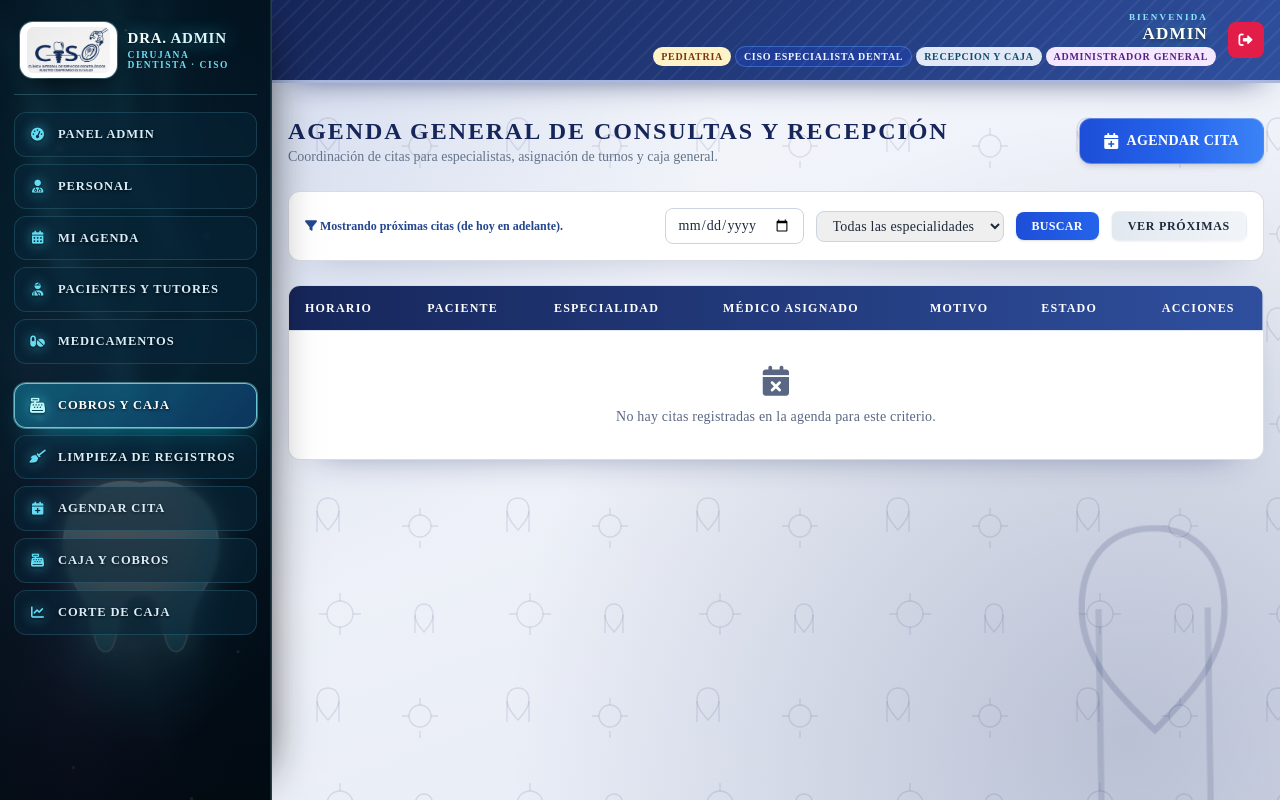
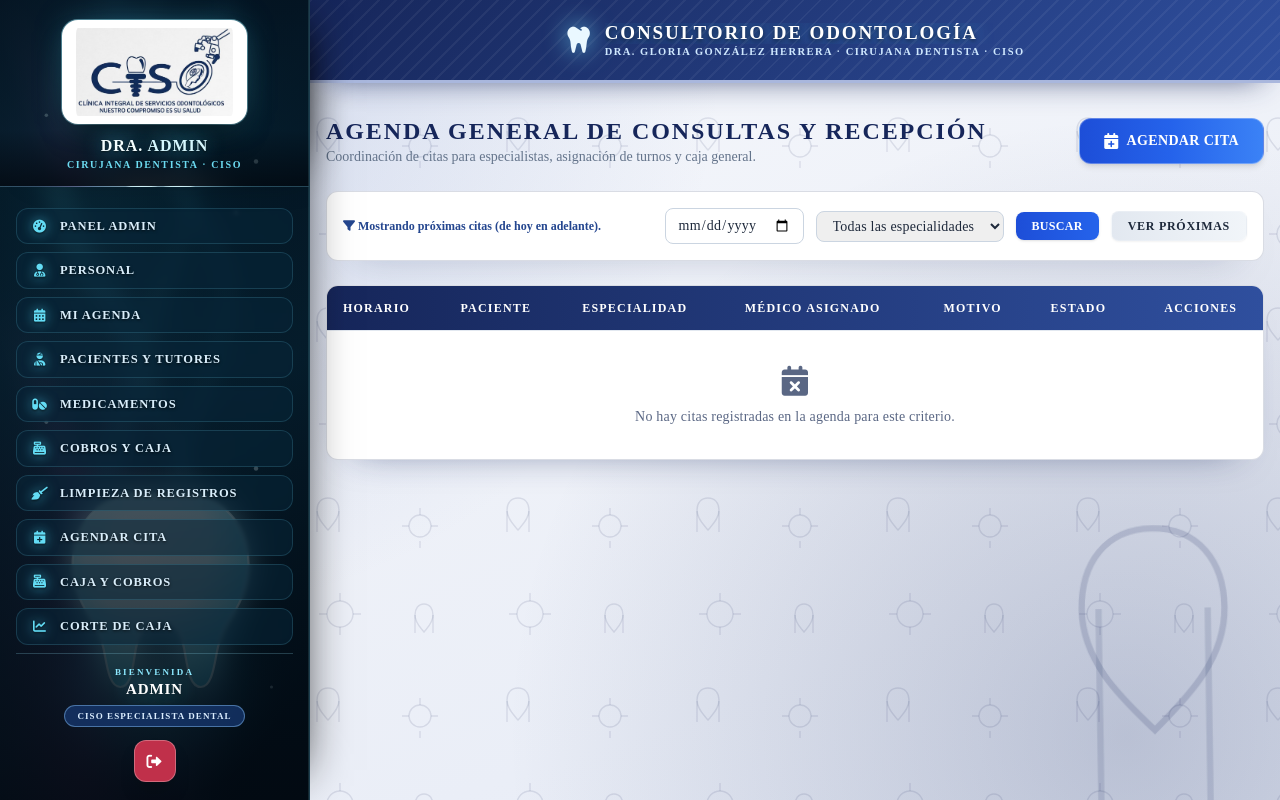
Before and after one commit to yaritzirodriguez02-ai/clinica-humana, a Spring Boot app: page /citas in a window 1280 px wide. Run offline with Spring Boot 4, Linux system fonts and the light colour scheme; a user stored in the database is signed in; data that the repository does not hold is empty; some of the project's set-up classes (security, data sources, template engines, error pages and the like) are left out, and stand-ins take their place; some libraries are stand-ins or nearby versions.

Commit message:
guarda cambios

```diff
--- a/src/main/resources/static/css/panel-odontologia.css
+++ b/src/main/resources/static/css/panel-odontologia.css
@@ -397,12 +397,12 @@ div[class*="fixed"][class*="inset-0"] > div {
    ========================================================================== */
 
 body:has(> header.ciso-navbar) {
-    padding-left: 272px;
+    padding-left: 310px;
 }
 
 /* En la barra lateral vive la identidad: se oculta la marca duplicada del encabezado */
-header.ciso-navbar > div > div > a:first-child {
-    display: none;
+header.ciso-navbar .ciso-brand-link {
+    display: none !important;
 }
 
 header.ciso-navbar > div > div {
@@ -415,14 +415,14 @@ header.ciso-navbar nav {
     top: 0;
     bottom: 0;
     left: 0;
-    width: 272px;
+    width: 310px;
     height: 100vh;
     display: flex !important;
     flex-direction: column;
     align-items: stretch;
     justify-content: flex-start;
-    gap: 7px;
-    padding: 18px 14px 22px;
+    gap: 8px;
+    padding: 208px 16px 18px;
     overflow-x: hidden;
     overflow-y: auto;
     background-color: #03101d;
@@ -439,37 +439,54 @@ header.ciso-navbar nav {
     scrollbar-color: rgba(140, 230, 255, .35) transparent;
 }
 
-/* Tarjeta de identidad: logo CISO + nombre de la doctora */
+/* Identidad fija en la cabeza de la barra lateral: logo grande y nombre debajo */
 .ciso-sidebar__brand {
+    position: fixed;
+    top: 0;
+    left: 0;
+    width: 310px;
+    box-sizing: border-box;
     display: flex;
+    flex-direction: column;
     align-items: center;
-    gap: 11px;
-    padding: 4px 6px 16px;
-    margin-bottom: 10px;
+    gap: 12px;
+    padding: 20px 16px 16px;
+    background-color: #03101d;
+    background-image:
+        linear-gradient(180deg, rgba(3, 16, 29, .78) 0%, rgba(4, 24, 38, .66) 70%, rgba(2, 10, 18, .88) 100%),
+        url("/img/sidebar-ciso.svg");
+    background-size: cover, cover;
+    background-position: center, center;
+    background-repeat: no-repeat, no-repeat;
+    border-right: 1px solid rgba(128, 226, 255, .22);
     border-bottom: 1px solid rgba(151, 232, 255, .22);
+    box-shadow: 18px 0 46px -30px rgba(0, 0, 0, .95), inset -1px 0 0 rgba(140, 240, 255, .12);
+    z-index: 65;
 }
 
 .ciso-sidebar__logo {
-    height: 56px;
+    height: 104px;
     width: auto;
-    flex-shrink: 0;
-    padding: 5px 7px;
+    max-width: 100%;
+    object-fit: contain;
+    padding: 8px 14px;
     background: #ffffff;
-    border-radius: 13px;
-    box-shadow: 0 12px 26px -12px rgba(0, 0, 0, .85), 0 0 0 1px rgba(163, 240, 255, .35);
+    border-radius: 16px;
+    box-shadow: 0 16px 32px -14px rgba(0, 0, 0, .9), 0 0 0 1px rgba(163, 240, 255, .45), 0 0 34px -10px rgba(80, 220, 255, .55);
 }
 
 .ciso-sidebar__who {
     display: flex;
     flex-direction: column;
-    gap: 4px;
+    align-items: center;
+    gap: 5px;
     min-width: 0;
-    text-align: left;
+    text-align: center;
 }
 
 .ciso-sidebar__doctor {
-    font: 700 15px/1.15 var(--ciso-serif) !important;
-    letter-spacing: .05em !important;
+    font: 700 16px/1.2 var(--ciso-serif) !important;
+    letter-spacing: .06em !important;
     text-transform: uppercase;
     color: #f4feff;
     text-shadow: 0 0 18px rgba(95, 225, 255, .6), 0 1px 2px rgba(0, 0, 0, .8);
@@ -480,7 +497,7 @@ header.ciso-navbar nav {
 }
 
 .ciso-sidebar__role {
-    font: 600 9.5px/1 var(--ciso-serif) !important;
+    font: 600 10px/1 var(--ciso-serif) !important;
     letter-spacing: .16em !important;
     text-transform: uppercase;
     color: #6ddcf2;
@@ -549,53 +566,131 @@ header.ciso-navbar nav > a:active {
     box-shadow: inset 0 3px 10px rgba(0, 0, 0, .55);
 }
 
-/* Cobros y Caja: botón protagonista de la doctora */
-header.ciso-navbar nav > a.ciso-nav-cash {
-    margin-top: 12px;
-    background: linear-gradient(135deg, rgba(22, 202, 236, .34) 0%, rgba(26, 96, 178, .40) 100%) !important;
-    border: 1px solid rgba(150, 246, 255, .70) !important;
-    color: #ffffff !important;
-    box-shadow: 0 0 0 1px rgba(150, 246, 255, .16), 0 14px 30px -18px rgba(0, 224, 255, .95);
-    animation: ciso-cash-pulse 3.8s ease-in-out infinite;
+/* --- Pie de la barra lateral: bienvenida y salida --- */
+.ciso-sidebar__footer {
+    margin-top: auto;
+    padding-top: 14px;
+    border-top: 1px solid rgba(151, 232, 255, .22);
+    display: flex;
+    flex-direction: column;
+    align-items: center;
+    gap: 4px;
+    text-align: center;
 }
 
-header.ciso-navbar nav > a.ciso-nav-cash i {
-    color: #b8fbff !important;
-    font-size: 15px !important;
-}
-
-@keyframes ciso-cash-pulse {
-    0%, 100% { box-shadow: 0 0 0 1px rgba(150, 246, 255, .16), 0 14px 30px -18px rgba(0, 224, 255, .75); }
-    50%      { box-shadow: 0 0 0 1px rgba(190, 252, 255, .55), 0 16px 34px -14px rgba(0, 224, 255, 1); }
-}
-
-/* --- Nombre de la doctora en el encabezado --- */
-header.ciso-navbar .ciso-header__doctor {
-    display: flex;
-    flex-direction: column;
-    align-items: flex-end;
-    gap: 3px;
-    margin-right: 8px;
-    line-height: 1.1;
-}
-
-.ciso-header__doctor-label {
+.ciso-sidebar__welcome {
     font: 600 9px/1 var(--ciso-serif) !important;
     letter-spacing: .24em !important;
     text-transform: uppercase;
     color: #8fe9ff;
 }
 
-.ciso-header__doctor-name {
-    font: 700 17px/1.1 var(--ciso-serif) !important;
-    letter-spacing: .07em !important;
+.ciso-sidebar__welcome-name {
+    font: 700 15px/1.15 var(--ciso-serif) !important;
+    letter-spacing: .06em !important;
     text-transform: uppercase;
     color: #ffffff;
     text-shadow: 0 0 18px rgba(90, 220, 255, .6), 0 2px 4px rgba(0, 0, 0, .6);
 }
 
+.ciso-sidebar__welcome-role {
+    font: 700 9px/1 var(--ciso-serif) !important;
+    letter-spacing: .12em !important;
+    text-transform: uppercase;
+    color: #dceeff;
+    background: rgba(22, 55, 110, .78);
+    border: 1px solid rgba(140, 200, 255, .45);
+    border-radius: 999px;
+    padding: 6px 12px 5px;
+    margin-top: 3px;
+}
+
+.ciso-sidebar__logout-form {
+    margin-top: 9px;
+}
+
+.ciso-sidebar__logout {
+    width: 42px;
+    height: 42px;
+    border-radius: 12px;
+    background: #c0304a;
+    border: 1px solid rgba(255, 255, 255, .28);
+    color: #ffffff;
+    display: flex;
+    align-items: center;
+    justify-content: center;
+    font-size: 15px;
+    cursor: pointer;
+    box-shadow: 0 12px 24px -14px rgba(0, 0, 0, .9);
+    transition: transform .2s var(--ciso-ease), background-color .2s ease;
+}
+
+.ciso-sidebar__logout:hover {
+    background: #a32340;
+    transform: translateY(-2px);
+}
+
+/* El perfil del encabezado se oculta: vive en el pie de la barra lateral */
+header.ciso-navbar .ciso-header__profile {
+    display: none !important;
+}
+
+/* --- Nombre del consultorio dentro de la barra azul --- */
+header.ciso-navbar .ciso-header__brand {
+    flex: 1;
+    display: flex;
+    align-items: center;
+    justify-content: center;
+    gap: 13px;
+    min-width: 0;
+    color: #ffffff;
+}
+
+header.ciso-navbar .ciso-header__brand > i {
+    font-size: 30px;
+    color: #eaf8ff;
+    filter: drop-shadow(0 0 12px rgba(120, 230, 255, .75));
+}
+
+.ciso-header__brand-text {
+    display: flex;
+    flex-direction: column;
+    gap: 2px;
+    min-width: 0;
+}
+
+.ciso-header__brand-title {
+    font: 700 19px/1.1 var(--ciso-serif) !important;
+    letter-spacing: .1em !important;
+    text-transform: uppercase;
+    color: #ffffff;
+    text-shadow: 0 0 18px rgba(90, 220, 255, .55), 0 2px 4px rgba(0, 0, 0, .55);
+    white-space: nowrap;
+    overflow: hidden;
+    text-overflow: ellipsis;
+}
+
+.ciso-header__brand-sub {
+    font: 600 10.5px/1.1 var(--ciso-serif) !important;
+    letter-spacing: .14em !important;
+    text-transform: uppercase;
+    color: #cfe8ff;
+    white-space: nowrap;
+    overflow: hidden;
+    text-overflow: ellipsis;
+}
+
 header.ciso-navbar .ciso-header__user {
     display: none !important;
+}
+
+/* Títulos que quedan sobre la barra azul deben ser claros */
+header h1, header h2, header h3 {
+    color: #ffffff !important;
+}
+
+header h1 {
+    border-bottom-color: rgba(255, 255, 255, .28) !important;
 }
 
 /* --- Legibilidad sobre fondos claros ---
@@ -673,8 +768,8 @@ main textarea::placeholder {
         justify-content: space-between;
     }
 
-    header.ciso-navbar > div > div > a:first-child {
-        display: flex;
+    header.ciso-navbar .ciso-brand-link {
+        display: flex !important;
     }
 
     header.ciso-navbar nav {
@@ -695,7 +790,19 @@ main textarea::placeholder {
     }
 
     .ciso-sidebar__brand {
-        display: none;
+        display: none !important;
+    }
+
+    header.ciso-navbar .ciso-header__brand {
+        display: none !important;
+    }
+
+    header.ciso-navbar .ciso-header__profile {
+        display: flex !important;
+    }
+
+    .ciso-sidebar__footer {
+        display: none !important;
     }
 
     header.ciso-navbar nav > a {
@@ -721,7 +828,9 @@ main textarea::placeholder {
     }
 
     header.ciso-navbar nav,
-    header.ciso-navbar .ciso-header__doctor {
+    header.ciso-navbar .ciso-header__doctor,
+    .ciso-sidebar__brand,
+    .ciso-sidebar__footer {
         display: none !important;
     }
 }
--- a/src/main/resources/templates/citas/agenda.html
+++ b/src/main/resources/templates/citas/agenda.html
@@ -37,20 +37,6 @@
                         <div class="min-w-0">
                             <h2 class="text-xl font-extrabold text-slate-900">Consultorio Pediátrico</h2>
                             <p class="text-sm text-slate-600">Dr/a Pediatra · Atención de bebés y menores hasta 15 años.</p>
-                        </div>
-                    </div>
-                </div>
-                <!-- Vista para Odontología / CISO -->
-                <div th:if="${usuarioActual != null and usuarioActual.rol == 'ODONTOLOGIA'}" class="bg-white rounded-xl border border-slate-200 shadow-sm p-5 overflow-hidden">
-                    <div class="absolute top-0 right-0 w-36 h-36 bg-gradient-to-bl from-blue-200/40 to-transparent rounded-full -mr-10 -mt-10 blur-2xl"></div>
-                    <div class="flex items-start gap-4 relative">
-                        <div class="w-12 h-12 rounded-lg bg-gradient-to-br from-blue-900 to-blue-600 flex items-center justify-center text-white shadow-md shrink-0">
-                            <img th:src="@{/img/logo-odontologia.png}" src="/img/logo-odontologia.png" alt="Logo Odontología" class="w-10 h-10 object-contain" onerror="this.style.display='none'">
-                            <i class="fa-solid fa-tooth text-2xl"></i>
-                        </div>
-                        <div class="min-w-0">
-                            <h2 class="text-xl font-extrabold uppercase tracking-wide text-slate-900">Consultorio de Odontología</h2>
-                            <p class="text-sm text-slate-600">Dra. Gloria González Herrera · CIRUJANA DENTISTA · CISO.</p>
                         </div>
                     </div>
                 </div>
--- a/src/main/resources/templates/fragments/navbar.html
+++ b/src/main/resources/templates/fragments/navbar.html
@@ -6,11 +6,33 @@
 <header th:fragment="barraNavegacion" class="ciso-navbar bg-indigo-900 text-white shadow-lg sticky top-0 z-50 border-b border-indigo-700/70">
     <!-- Tema propio del panel dental: azul del logotipo, Times New Roman y papel tapiz -->
     <link rel="stylesheet" sec:authorize="hasRole('ODONTOLOGIA')" th:href="@{/css/panel-odontologia.css}">
+
+    <!-- Identidad fija de la barra lateral: logo grande y nombre de la doctora debajo -->
+    <div sec:authorize="hasRole('ODONTOLOGIA')" class="ciso-sidebar__brand">
+        <img th:src="@{/img/logo-ciso.jpg}" src="/img/logo-ciso.jpg"
+             alt="Clinica Integral de Servicios Odontologicos" class="ciso-sidebar__logo">
+        <div class="ciso-sidebar__who">
+            <span class="ciso-sidebar__doctor">
+                Dra. <span th:text="${#strings.capitalizeWords(#strings.replace(#strings.replace(#authentication.name, '.', ' '), '_', ' '))}">Gloria Gonzalez</span>
+            </span>
+            <span class="ciso-sidebar__role">Cirujana Dentista · CISO</span>
+        </div>
+    </div>
+
     <div class="max-w-[1500px] mx-auto px-4">
         <div class="flex justify-between items-center gap-4 h-20">
 
+            <!-- Identidad del consultorio dentro de la barra azul -->
+            <div sec:authorize="hasRole('ODONTOLOGIA')" class="ciso-header__brand">
+                <i class="fa-solid fa-tooth"></i>
+                <div class="ciso-header__brand-text">
+                    <span class="ciso-header__brand-title">Consultorio de Odontología</span>
+                    <span class="ciso-header__brand-sub">Dra. Gloria González Herrera · Cirujana Dentista · CISO</span>
+                </div>
+            </div>
+
             <!-- Marca: logo de la especialidad + nombre del panel -->
-            <a th:href="@{/citas}" class="flex items-center gap-3 shrink-0 group">
+            <a th:href="@{/citas}" class="ciso-brand-link flex items-center gap-3 shrink-0 group">
 
                 <!-- PANEL PEDIATRIA -->
                 <span sec:authorize="hasRole('PEDIATRA')"
@@ -49,18 +71,6 @@
 
             <!-- Menu central condicionado por rol -->
             <nav class="hidden lg:flex items-center gap-0.5 min-w-0 overflow-x-auto [scrollbar-width:none]">
-
-                <!-- Identidad dentro de la barra lateral de la odontóloga -->
-                <div sec:authorize="hasRole('ODONTOLOGIA')" class="ciso-sidebar__brand">
-                    <img th:src="@{/img/logo-ciso.jpg}" src="/img/logo-ciso.jpg"
-                         alt="Clinica Integral de Servicios Odontologicos" class="ciso-sidebar__logo">
-                    <div class="ciso-sidebar__who">
-                        <span class="ciso-sidebar__doctor">
-                            Dra. <span th:text="${#strings.capitalizeWords(#strings.replace(#strings.replace(#authentication.name, '.', ' '), '_', ' '))}">Gloria Gonzalez</span>
-                        </span>
-                        <span class="ciso-sidebar__role">Cirujana Dentista · CISO</span>
-                    </div>
-                </div>
 
                 <!-- 0. PANEL ADMIN (Solo Administrador) -->
                 <a sec:authorize="hasAnyRole('ADMIN', 'ADMINISTRADOR')"
@@ -125,10 +135,23 @@
                    th:href="@{/pagos/corte}" class="px-2 py-2 rounded-lg text-[11px] font-bold uppercase whitespace-nowrap hover:bg-indigo-800 transition flex items-center gap-1.5 text-blue-100">
                     <i class="fa-solid fa-chart-line text-blue-300"></i> Corte de Caja
                 </a>
+
+                <!-- Pie de la barra lateral: bienvenida y salida de la doctora -->
+                <div sec:authorize="hasRole('ODONTOLOGIA')" class="ciso-sidebar__footer">
+                    <span class="ciso-sidebar__welcome">Bienvenida</span>
+                    <span class="ciso-sidebar__welcome-name"
+                          th:text="${#strings.capitalizeWords(#strings.replace(#strings.replace(#authentication.name, '.', ' '), '_', ' '))}">Gloria Gonzalez</span>
+                    <span class="ciso-sidebar__welcome-role">CISO Especialista Dental</span>
+                    <form th:action="@{/logout}" method="post" class="ciso-sidebar__logout-form">
+                        <button type="submit" title="Cerrar sesion" class="ciso-sidebar__logout">
+                            <i class="fa-solid fa-right-from-bracket"></i>
+                        </button>
+                    </form>
+                </div>
             </nav>
 
             <!-- Perfil de Usuario y Logout -->
-            <div class="flex items-center gap-3 shrink-0">
+            <div class="ciso-header__profile flex items-center gap-3 shrink-0">
                 <div class="text-right">
                     <span sec:authorize="hasRole('ODONTOLOGIA')" class="ciso-header__doctor">
                         <span class="ciso-header__doctor-label">Bienvenida</span>
```
